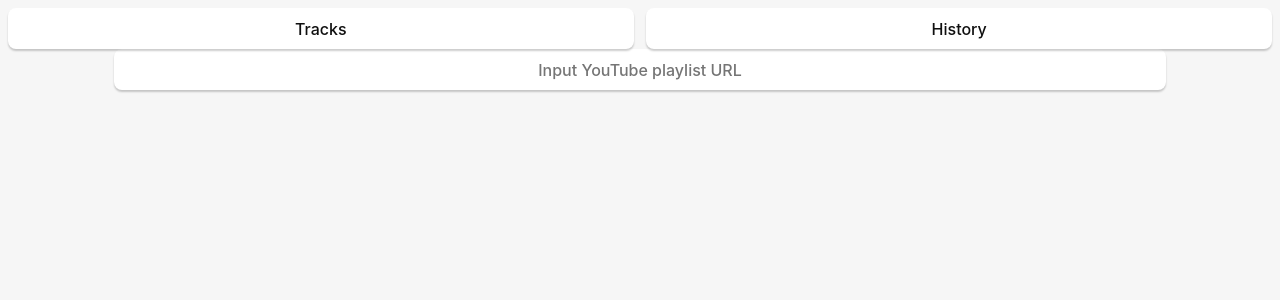
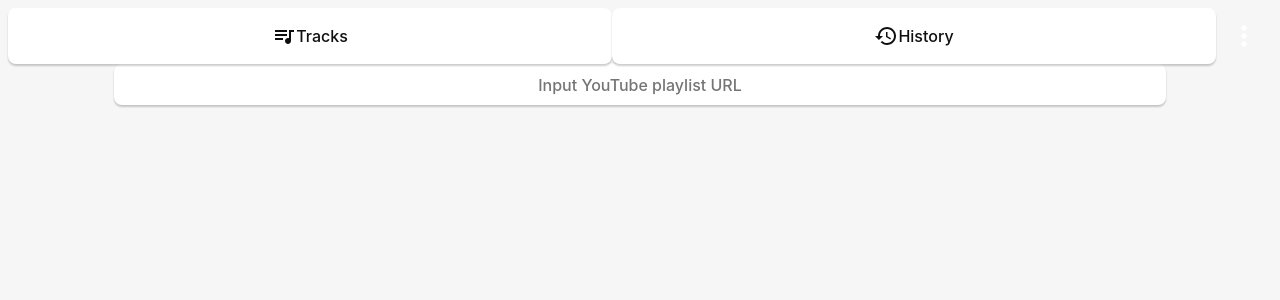
Before and after one commit to void2610/Simple-YouTube-Music.js, a React (Vite) app: page / in a window 1280 px wide. Shown: the top 300 px of the page. Built offline with nearby package versions, Linux system fonts and the light colour scheme.

Commit message:
add material-ui/icons

```diff
--- a/package.json
+++ b/package.json
@@ -10,7 +10,12 @@
     "tauri": "tauri"
   },
   "dependencies": {
+    "@emotion/react": "^11.11.1",
+    "@emotion/styled": "^11.11.0",
     "@material-ui/core": "^4.12.4",
+    "@mui/icons-material": "^5.14.0",
+    "@mui/material": "^5.14.0",
+    "@mui/styled-engine": "^5.13.2",
     "@tauri-apps/api": "^1.4.0",
     "react": "^18.2.0",
     "react-dom": "^18.2.0",
--- a/src-tauri/tauri.conf.json
+++ b/src-tauri/tauri.conf.json
@@ -36,7 +36,7 @@
     "windows": [
       {
         "fullscreen": false,
-        "resizable": true,
+        "resizable": false,
         "title": "Simple YouTube Player",
         "width": 900,
         "height": 600
--- a/src/App.jsx
+++ b/src/App.jsx
@@ -7,6 +7,7 @@ import TopBar from "./components/TopBar";
 import SearchBar from "./components/SearchBar";
 import PlayList from "./components/PlayList";
 import History from "./components/History";
+import Header from "./components/Header";
 
 const App = () => {
   const [isDisplayTrack, setIsDisplayTrack] = useState(true);
--- /dev/null
+++ b/src/components/Header.jsx
@@ -0,0 +1,24 @@
+import { AppBar, Toolbar, makeStyles } from '@material-ui/core'
+import React from 'react'
+
+import GamepadIcon from '@mui/icons-material/Gamepad';
+
+const useStyles = makeStyles(() => ({
+  header: {
+    flex: 1
+  }
+}));
+
+function Header() {
+  const classes = useStyles();
+  return (
+    <AppBar position="static">
+      <Toolbar>
+        <h2 className={classes.header}>Simple Youtube Player</h2>
+        <GamepadIcon />
+      </Toolbar>
+    </AppBar>
+  )
+}
+
+export default Header
--- a/src/components/TopBar.jsx
+++ b/src/components/TopBar.jsx
@@ -1,4 +1,9 @@
-import React from 'react';
+import { AppBar, Toolbar, makeStyles, IconButton } from '@material-ui/core'
+import React from 'react'
+
+import QueueMusicIcon from '@mui/icons-material/QueueMusic';
+import HistoryIcon from '@mui/icons-material/History';
+import MoreVertIcon from '@mui/icons-material/MoreVert';
 
 const TopBar = ({ setIsDisplayTrack }) => {
   const trackButtonClick = () => {
@@ -11,9 +16,12 @@ const TopBar = ({ setIsDisplayTrack }) => {
 
   return (
     <div style={{ display: 'flex', justifyContent: 'space-between' }}>
-      <button style={{ width: '49.5%' }} onClick={trackButtonClick}>Tracks</button>
-      <button style={{ width: '49.5%' }} onClick={historyButtonClick}>History</button>
-    </div>
+      <button style={{ width: '49.5%', display: 'flex', alignItems: 'center', justifyContent: 'center' }} onClick={trackButtonClick}><QueueMusicIcon /> Tracks</button>
+      <button style={{ width: '49.5%', display: 'flex', alignItems: 'center', justifyContent: 'center' }} onClick={historyButtonClick}><HistoryIcon />History</button>
+      < IconButton style={{ color: 'white', boxShadow: 'none' }}>
+        <MoreVertIcon style={{ fontSize: '2rem' }} />
+      </ IconButton>
+    </div >
   );
 };
 
```
Also changed, not shown: 1 other file (tests, documents, lock files or other folders).
